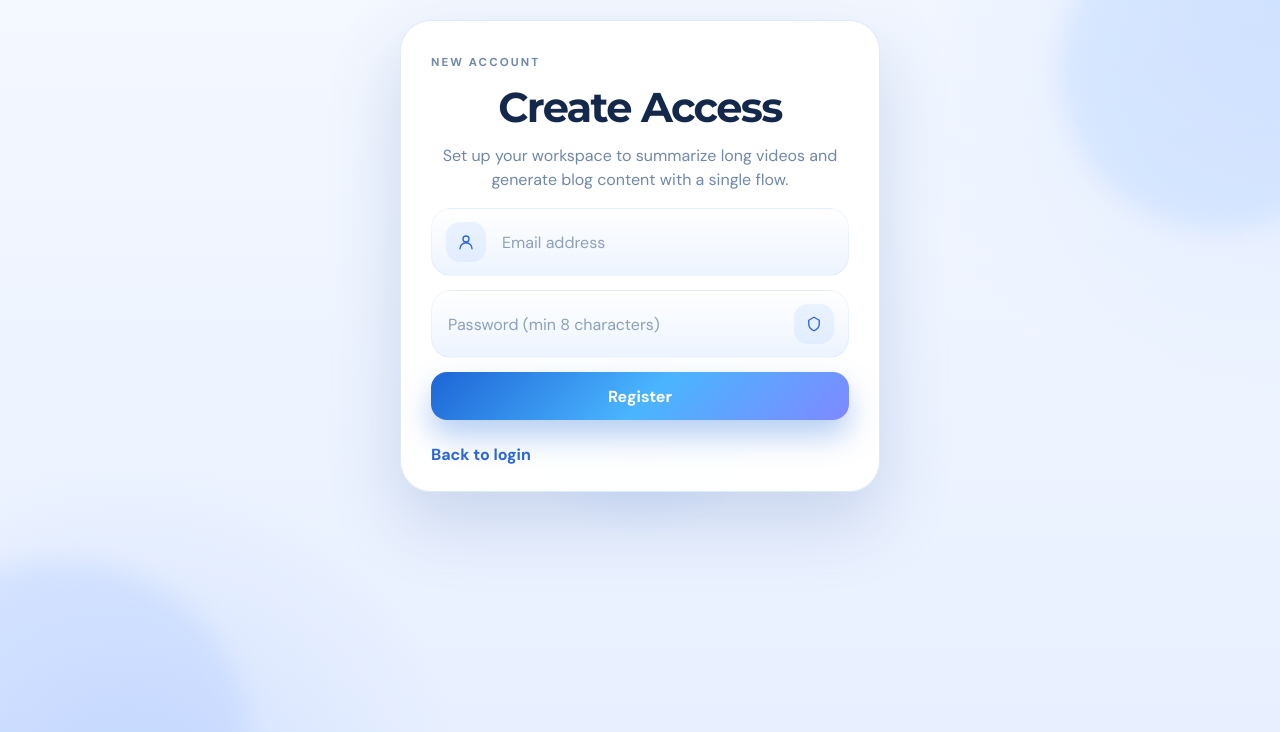
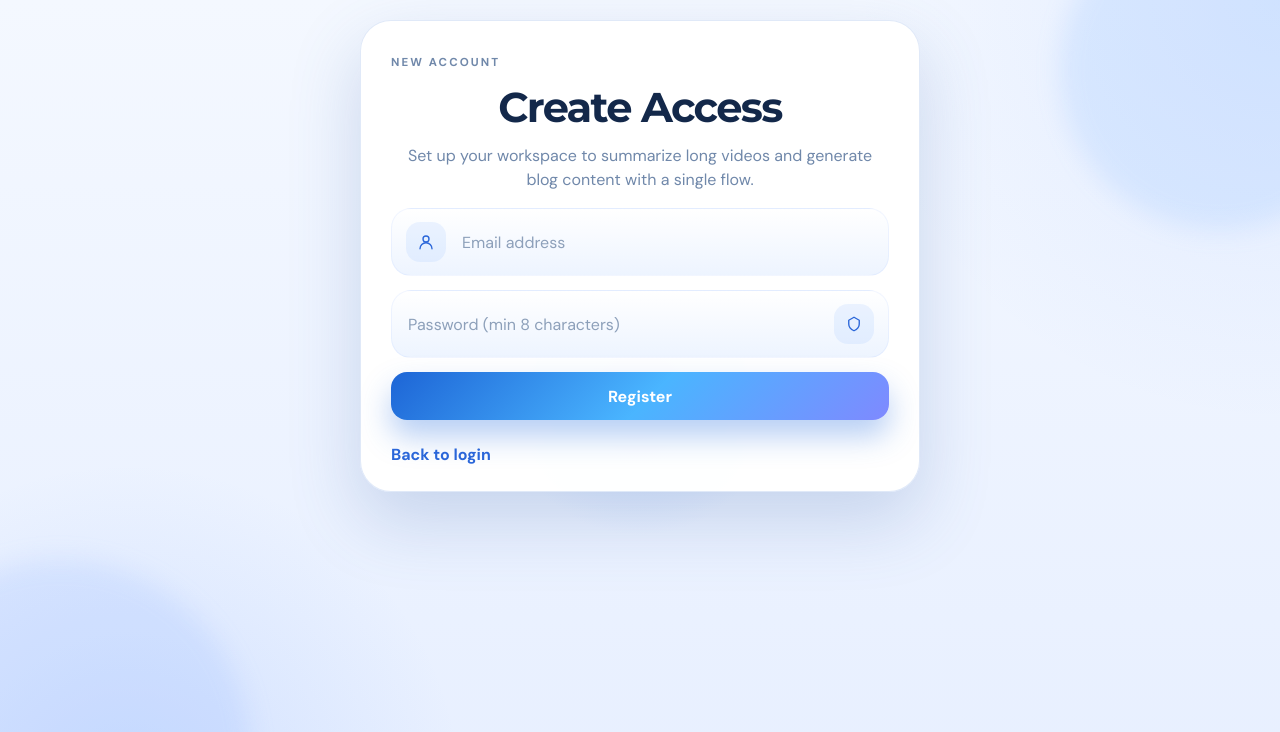
Before and after one commit to varad42/AIVTOBS, a Flask app: page /register in a window 1280 px wide. Shown: the top 732 px of the page. Run offline with Flask 3, Linux system fonts and the light colour scheme.

Commit message:
dashboard

```diff
--- a/static/styles.css
+++ b/static/styles.css
@@ -229,7 +229,7 @@ select {
 }
 
 .auth-card {
-    width: min(100%, 480px);
+    width: min(100%, 560px);
     display: flex;
     flex-direction: column;
     gap: 16px;
```
